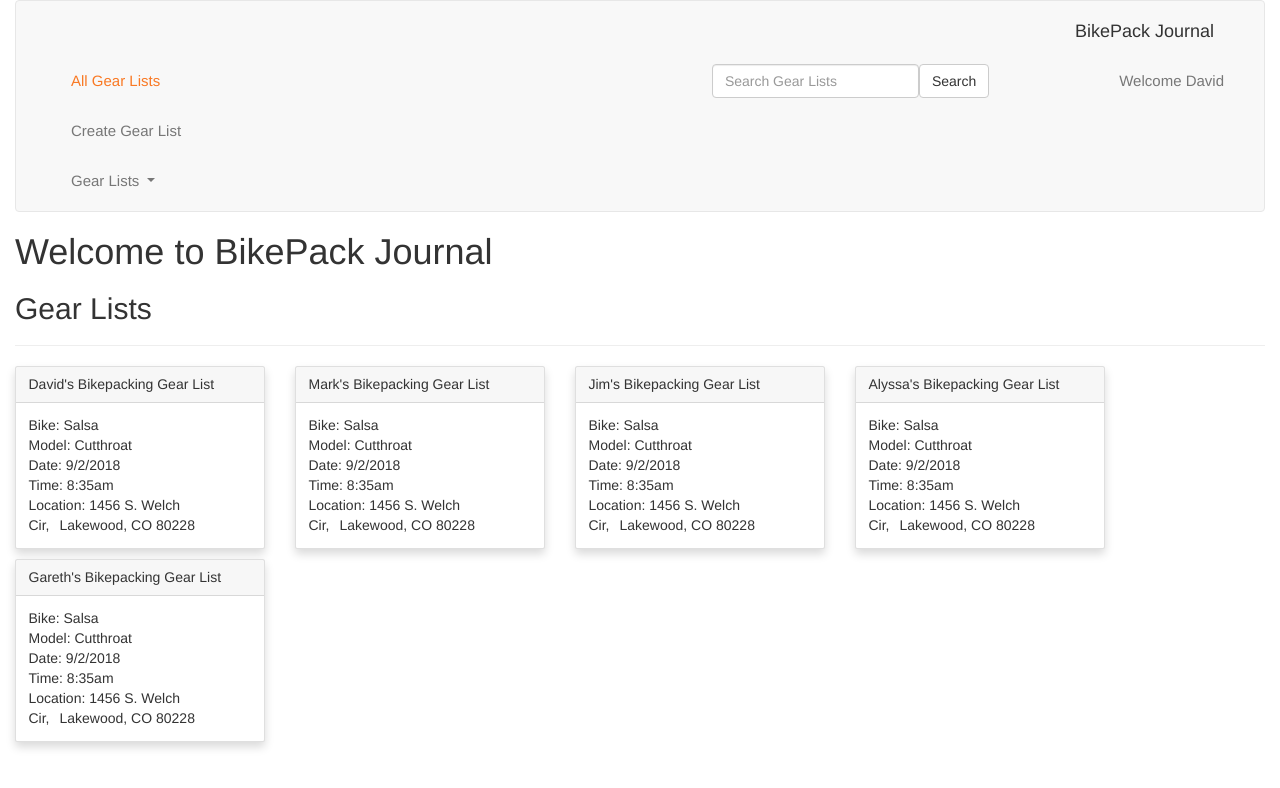
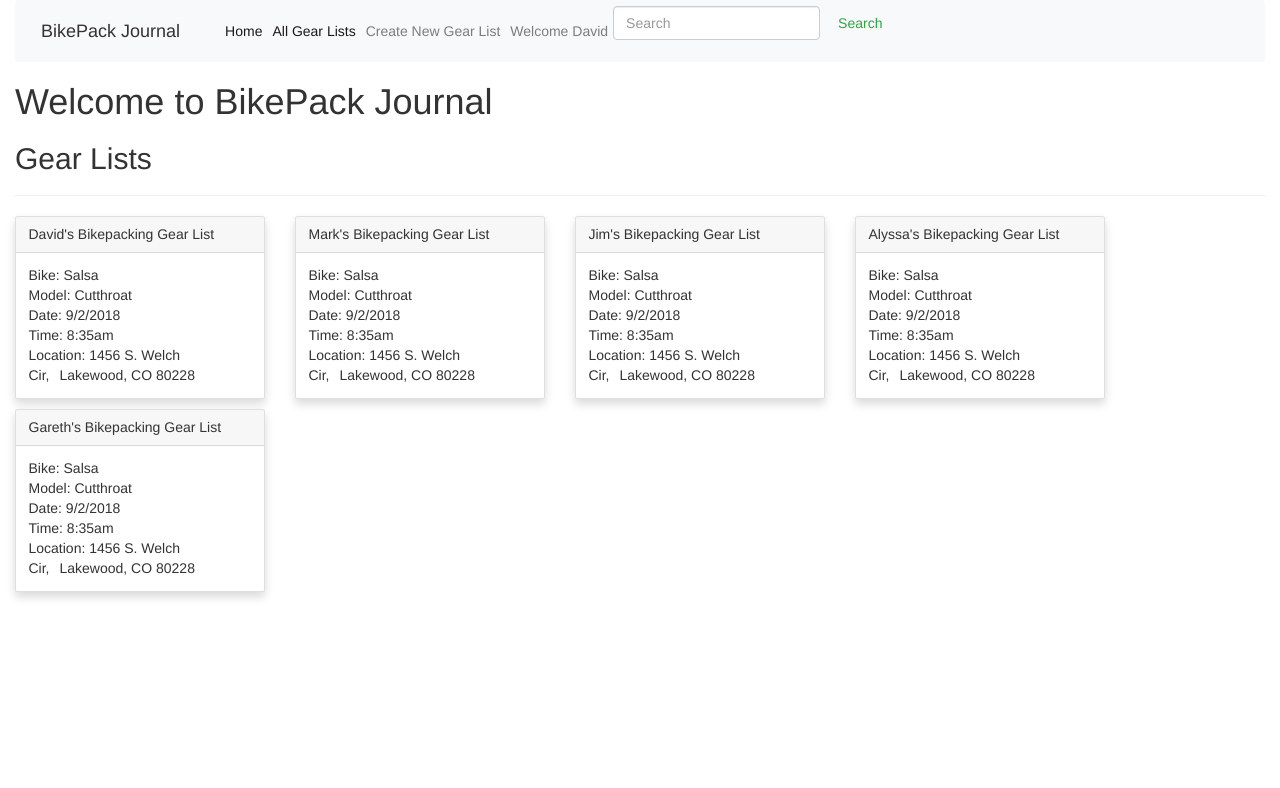
Before and after one commit to davidadams1975/BikePackJournal, an Angular app in the folder BikePackJournal/ClientApp/: page / in a window 1280 px wide. Shown: the top 788 px of the page. Built offline with nearby package versions, Linux system fonts and the light colour scheme.

Commit message:
fix nav bar

```diff
--- a/BikePackJournal/ClientApp/src/app/app.component.html
+++ b/BikePackJournal/ClientApp/src/app/app.component.html
@@ -1,5 +1,4 @@
 <div class='container-fluid'>
-  <!--<app-nav-menu></app-nav-menu>-->
   <app-nav-bar></app-nav-bar>
   <div class='body-content'>
     <router-outlet></router-outlet>
--- a/BikePackJournal/ClientApp/src/app/nav-bar/nav-bar.component.html
+++ b/BikePackJournal/ClientApp/src/app/nav-bar/nav-bar.component.html
@@ -1,44 +1,32 @@
-<div class="navbar navbar-default">
-  <div class="container-fluid">
-    <div class="navbar-header">
-      <a class="navbar-brand">BikePack Journal</a>
-    </div>
+<nav class="navbar navbar-expand-lg navbar-light bg-light">
+  <a class="navbar-brand">BikePack Journal</a>
+  <button class="navbar-toggler" type="button" data-toggle="collapse" data-target="#navbarSupportedContent">
+    <span class="navbar-toggler-icon"></span>
+  </button>
+  <div class="collapse navbar-collapse" id="navbarSupportedContent">
+    <ul class="navbar-nav mr-auto">
+      <li class="nav-item">
+        <a class="nav-link" [routerLink]="['/']"
+           routerLinkActive="active"
+           [routerLinkActiveOptions]="{exact:true}">Home<span class="sr-only">(current)</span></a>
+      </li>
+      <li class="nav-item">
+        <a class="nav-link" [routerLink]="['/']"
+           routerLinkActive="active"
+           [routerLinkActiveOptions]="{exact:true}">All Gear Lists</a>
+      </li>
+      <li class="nav-item">
+        <a [routerLink]="['gear-list/create']" routerLinkActive="active" class="nav-link">Create New Gear List</a>
+      </li>
+      <li class="nav-item">
+        <a class="nav-link" [routerLink]="['user/profile']">Welcome David</a>
+      </li>
+    </ul>
+    <form class="form-inline my-2 my-lg-0">
+      <input class="form-control mr-sm-2" type="search" placeholder="Search" aria-label="Search">
+      <button class="btn btn-outline-success my-2 my-sm-0" type="submit">Search</button>
+    </form>
 
-    <div class="collapse navbar-collapse">
-      <ul class="nav navbar-nav">
-        <li>
-          <a [routerLink]="['/']"
-             routerLinkActive="active"
-             [routerLinkActiveOptions]="{exact:true}">All Gear Lists</a>
-        </li>
-        <li><a [routerLink]="['gear-list/create']" routerLinkActive="active">Create Gear List</a></li>
-        <li class="dropdown">
-          <a href="#" class="dropdown-toggle" data-toggle="dropdown">
-            Gear Lists
-            <!--<span class="caret"></span>-->
-          </a>
-          <ul class="dropdown-menu">
-            <li>
-              <a href="">David's Gear List</a>
-            </li>
-          </ul>
-        </li>
-      </ul>
-      <div class="navbar-header navbar-right">
-        <ul class="nav navbar-nav">
-          <li>
-            <a [routerLink]="['user/profile']">Welcome David</a>
-          </li>
-        </ul>
-      </div>
-      <form id="searchForm" class="navbar-form navbar-right">
-        <div class="form-group">
-          <input type="text" class="form-control" placeholder="Search Gear Lists">
-        </div>
-        <button class="btn btn-default">
-          Search
-        </button>
-      </form>
-    </div>
   </div>
-</div>
+
+</nav>
```
